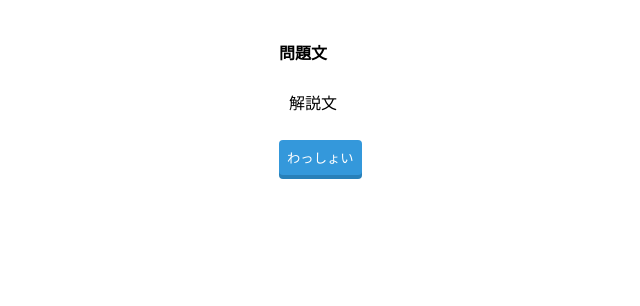
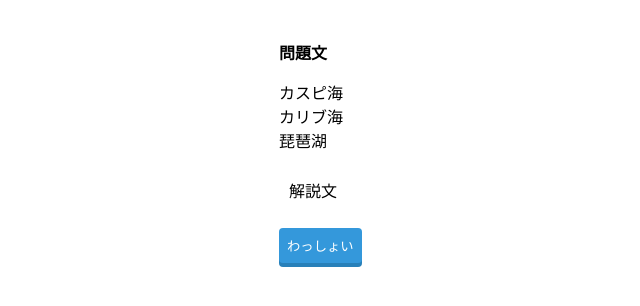
Before and after one commit to marimonon/vite-quiz, a React (Vite) app: page / in a window 1280 px wide. Shown: the top 306 px of the page, without its empty margins (161-801 px from the left). Built offline with nearby package versions, Linux system fonts and the light colour scheme.

Commit message:
liタグを追加

```diff
--- a/src/App.jsx
+++ b/src/App.jsx
@@ -1,4 +1,3 @@
-import { css } from "@emotion/react";
 import Btn from "./components/Btn";
 import Choices from "./components/Choices";
 import Comment from "./components/Comment";
--- a/src/components/Choices.jsx
+++ b/src/components/Choices.jsx
@@ -3,13 +3,16 @@ import { css } from "@emotion/react";
 function Choices() {
   return (
     <ul
-      id="choices"
       css={css`
         list-style: none;
         padding: 0;
         margin-bottom: 16px;
       `}
-    ></ul>
+    >
+      <li>カスピ海</li>
+      <li>カリブ海</li>
+      <li>琵琶湖</li>
+    </ul>
   );
 }
 
```
